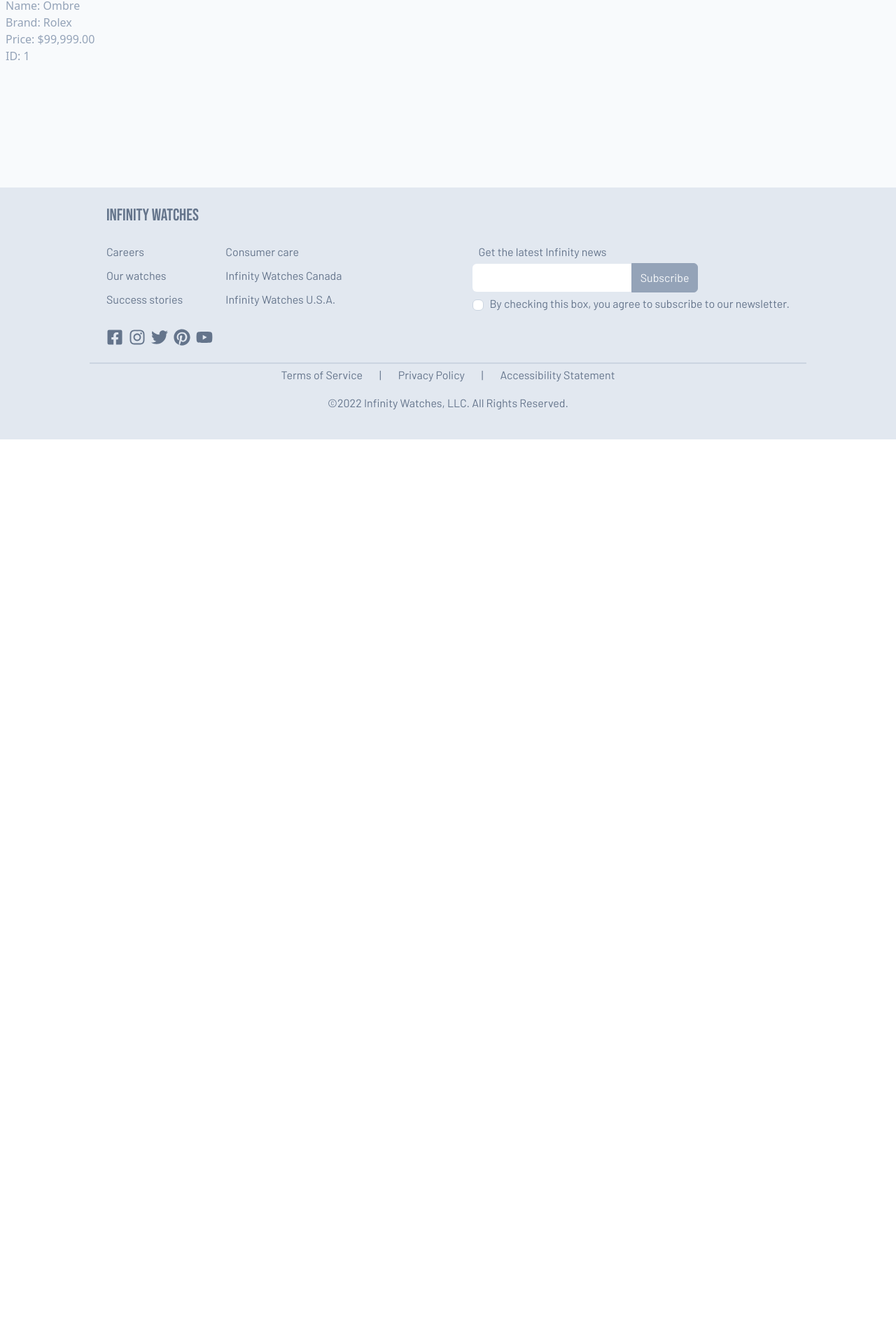
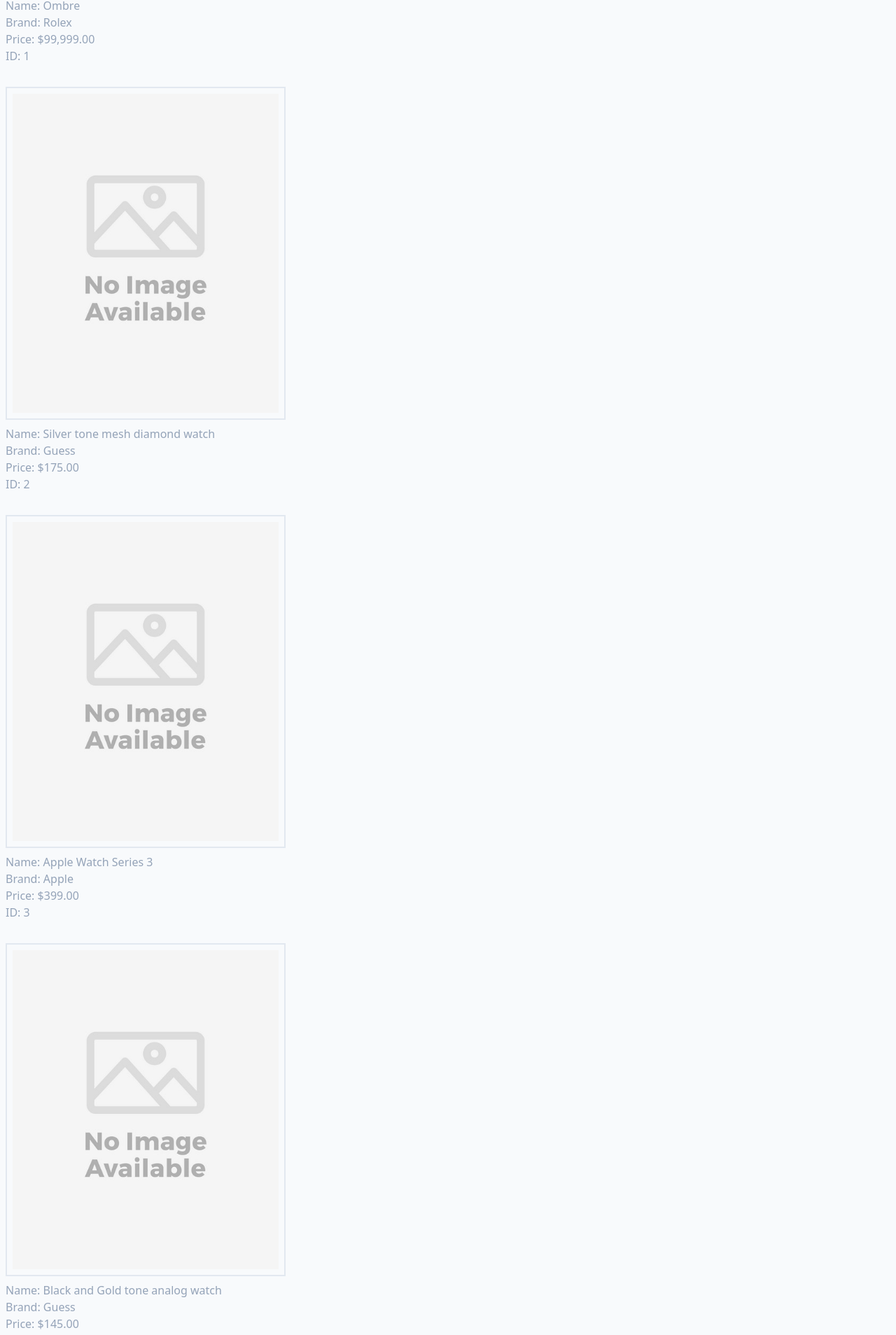
Before and after one commit to thangk/team7, a React (Create React App) app: page / in a window 1280 px wide. Shown: the part 1296-3204 px from the top of the page at 70% size. Before the commit the page ends 1924 px from the top, so only its background shows below. Built offline with nearby package versions, Linux system fonts and the light colour scheme.

Commit message:
Home Page

```diff
--- a/src/pages/Home.tsx
+++ b/src/pages/Home.tsx
@@ -19,12 +19,9 @@
     <div className="background-wrapper">
       <img src={watch} alt="watch" />
     </div>
-
     <h1 className="page-title-center">Newest Additions</h1>
 
     {/*Newest addition listings*/}
-
-
     <section className="home-products-panel">
       <motion.div
         initial={{ opacity: 0 }}
@@ -32,7 +29,6 @@
         key={nanoid()}
         className="product-cards-wrapper"
       >
-
       <motion.div
         className="product-card"
         onClick={() => {
@@ -40,7 +36,6 @@
         }}
         whileHover={{ y: -10 }}
       >
-
       <div className="product-card-image">
         <img src={noimage} alt="noimage" />
       </div>
@@ -52,9 +47,82 @@
       </div>
       </motion.div>
     </motion.div>
+
+    <motion.div
+        initial={{ opacity: 0 }}
+        animate={{ opacity: 1 }}
+        key={nanoid()}
+        className="product-cards-wrapper"
+      >
+      <motion.div
+        className="product-card"
+        onClick={() => {
+        navigate(`/${data[1].id}`); console.log(`/${data[1].id}`)
+        }}
+        whileHover={{ y: -10 }}
+      >
+      <div className="product-card-image">
+        <img src={noimage} alt="noimage" />
+      </div>
+      <div className="product-card-text">
+        <div>Name: {data[1].name}</div>
+        <div>Brand: {data[1].brand}</div>
+        <div>Price: {data[1].price}</div>
+        <div>ID: {data[1].id}</div>
+      </div>
+      </motion.div>
+    </motion.div>
+
+    <motion.div
+        initial={{ opacity: 0 }}
+        animate={{ opacity: 1 }}
+        key={nanoid()}
+        className="product-cards-wrapper"
+      >
+      <motion.div
+        className="product-card"
+        onClick={() => {
+        navigate(`/${data[2].id}`); console.log(`/${data[2].id}`)
+        }}
+        whileHover={{ y: -10 }}
+      >
+      <div className="product-card-image">
+        <img src={noimage} alt="noimage" />
+      </div>
+      <div className="product-card-text">
+        <div>Name: {data[2].name}</div>
+        <div>Brand: {data[2].brand}</div>
+        <div>Price: {data[2].price}</div>
+        <div>ID: {data[2].id}</div>
+      </div>
+      </motion.div>
+    </motion.div>
+
+    <motion.div
+        initial={{ opacity: 0 }}
+        animate={{ opacity: 1 }}
+        key={nanoid()}
+        className="product-cards-wrapper"
+      >
+      <motion.div
+        className="product-card"
+        onClick={() => {
+        navigate(`/${data[3].id}`); console.log(`/${data[3].id}`)
+        }}
+        whileHover={{ y: -10 }}
+      >
+      <div className="product-card-image">
+        <img src={noimage} alt="noimage" />
+      </div>
+      <div className="product-card-text">
+        <div>Name: {data[3].name}</div>
+        <div>Brand: {data[3].brand}</div>
+        <div>Price: {data[3].price}</div>
+        <div>ID: {data[3].id}</div>
+      </div>
+      </motion.div>
+    </motion.div>
   </section>
-
-
 </main>
 
 
--- a/src/styles/HomeStyle.scss
+++ b/src/styles/HomeStyle.scss
@@ -16,5 +16,5 @@
 }
 
 .home-products-panel {
-	@apply w-full;
+	@apply w-full ;
 }
```
Lines whose indentation alone changed are shown as unchanged.
